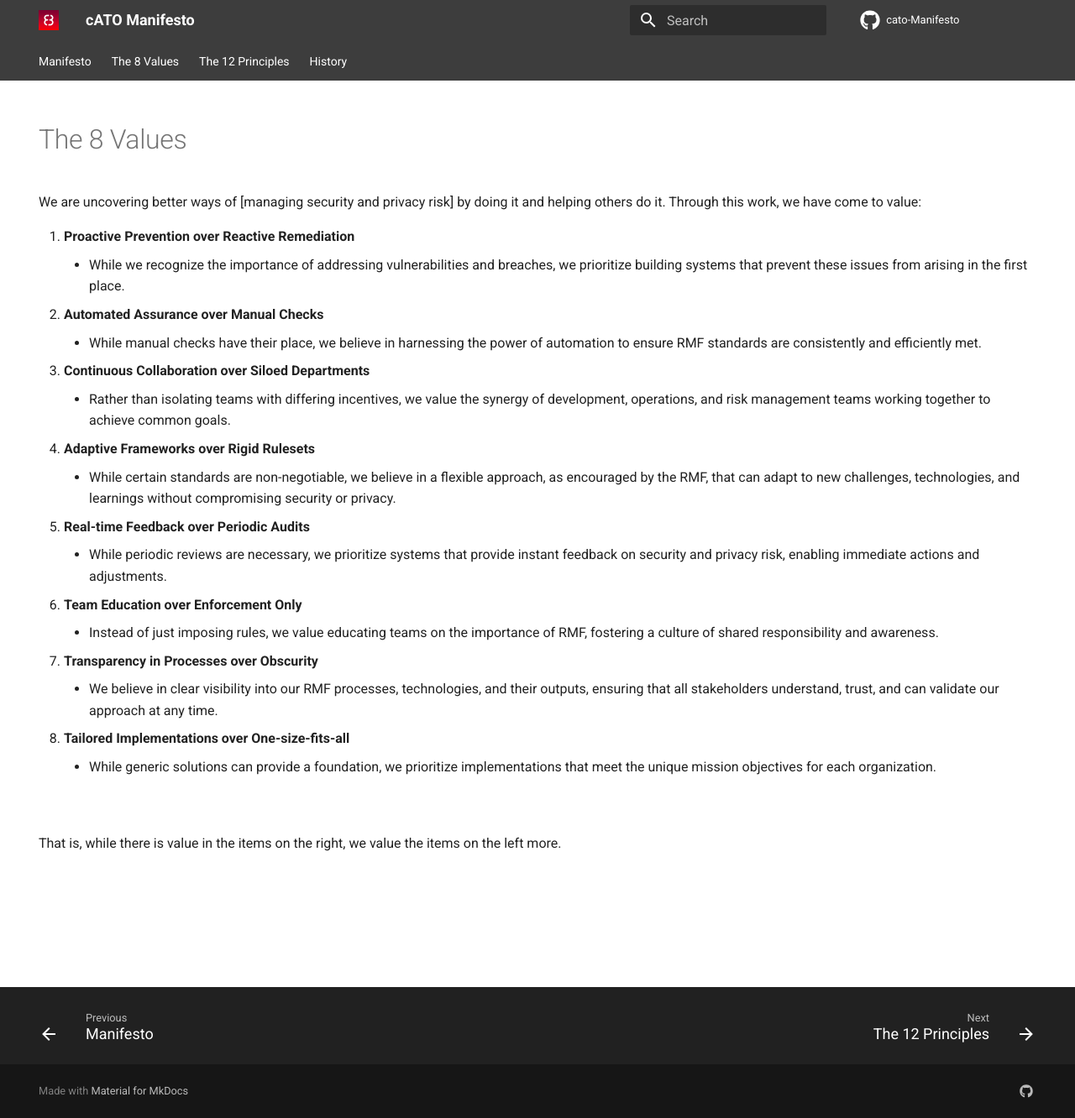
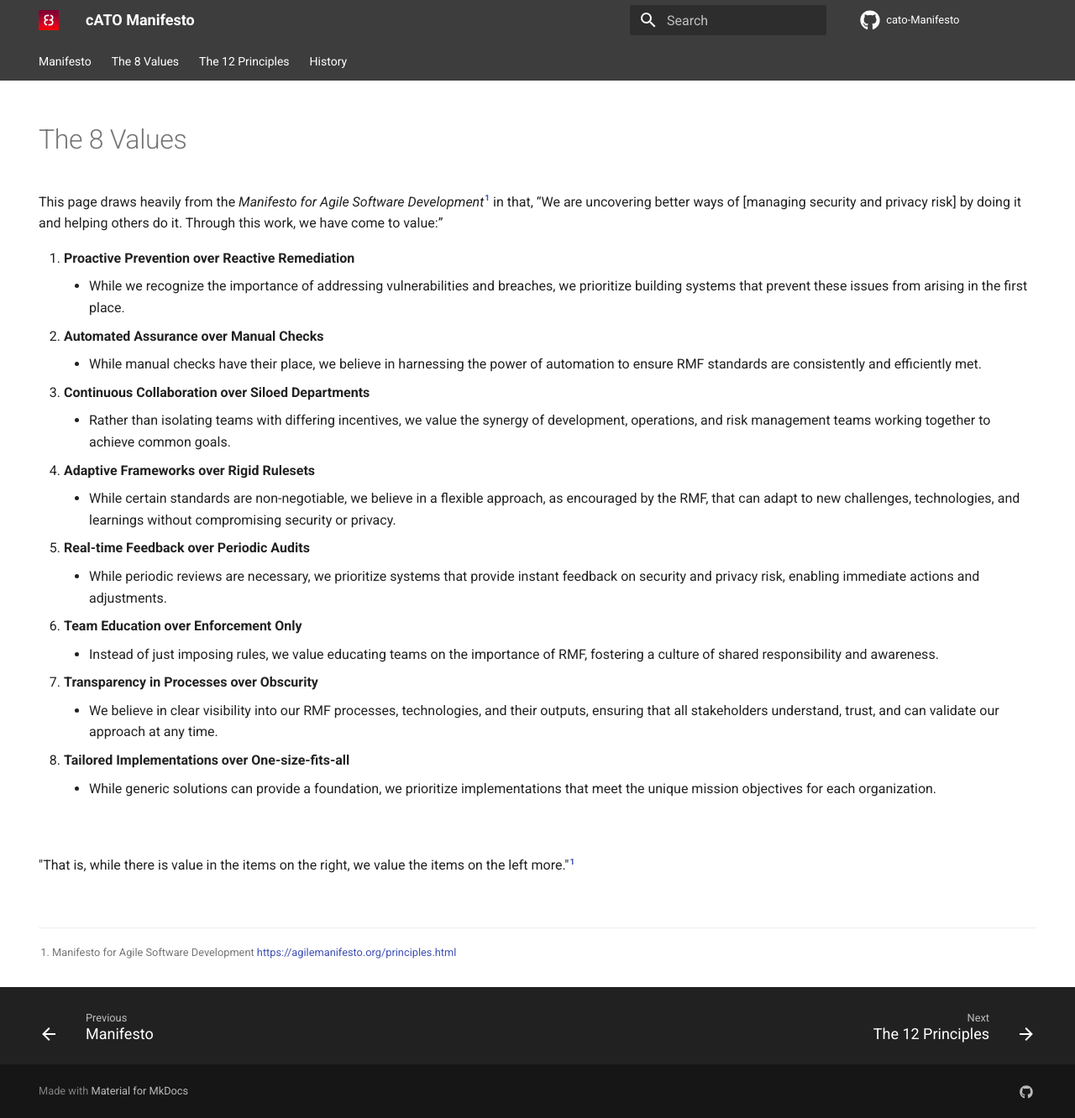
Before and after one commit to rise8-us/cato-manifesto, an MkDocs documentation site: the page built from docs/the-8-values.md, in a window 1280 px wide and 1332 px high. Shown: the whole window at 84% size. Built offline with MkDocs 1.6.1 and Material for MkDocs 9.7.7, drawn with Linux system fonts in a browser that asks for light colours; comment, search, counter and statistics services are not loaded.

Commit message:
Update the-8-values.md
add quotes and credit to Agile Manifesto

```diff
--- a/docs/the-8-values.md
+++ b/docs/the-8-values.md
@@ -6,7 +6,7 @@ hide:
 
 # The 8 Values
 
-We are uncovering better ways of [managing security and privacy risk] by doing it and helping others do it. Through this work, we have come to value:
+This page draws heavily from the *Manifesto for Agile Software Development*[^1] in that, “We are uncovering better ways of [managing security and privacy risk] by doing it and helping others do it. Through this work, we have come to value:”
 
 1. **Proactive Prevention over Reactive Remediation**
     - While we recognize the importance of addressing vulnerabilities and breaches, we prioritize building systems that prevent these issues from arising in the first place.
@@ -27,4 +27,8 @@ We are uncovering better ways of [managing security and privacy risk] by doing i
 
 <br/>
 
-That is, while there is value in the items on the right, we value the items on the left more.
+"That is, while there is value in the items on the right, we value the items on the left more."[^1]
+
+<br/>
+
+[^1]: Manifesto for Agile Software Development [https://agilemanifesto.org/principles.html](https://agilemanifesto.org/)
```
